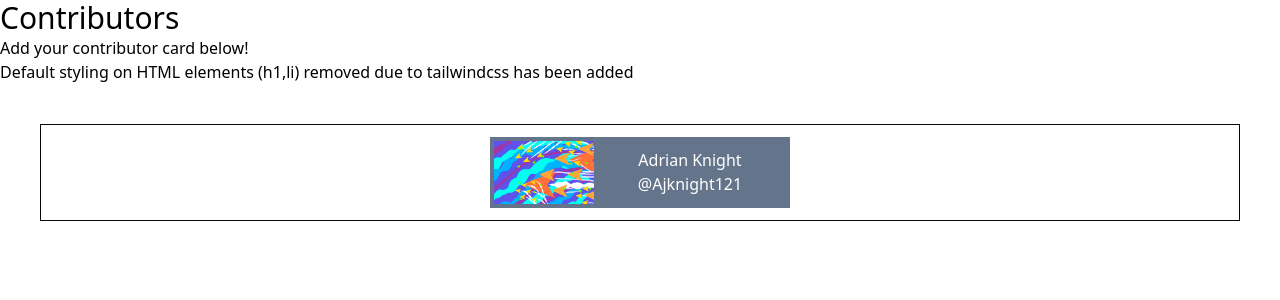
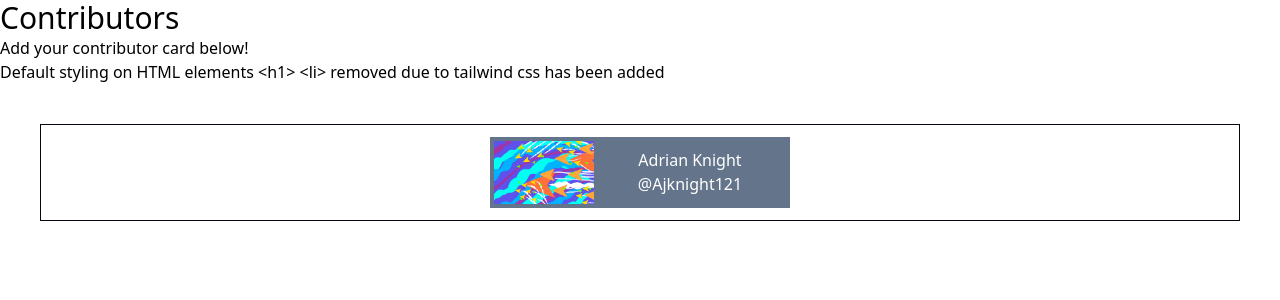
Before and after one commit to acm-uic/WebMinigames, a React (Vite) app in the folder minigame-frontend/: page / in a window 1280 px wide. Shown: the top 300 px of the page. Built offline with nearby package versions, Linux system fonts and the light colour scheme.

Commit message:
Prepare contributors directory

```diff
--- a/minigame-frontend/src/AdrianContributor.jsx
+++ /dev/null
@@ -1,14 +0,0 @@
-import AdrianProfileImg from './Arrow Swarm trails.png'
-
-
-export function AdrianContributor() {
-  return (
-    <div className='contributor-adrian flex bg-slate-500 w-[300px] p-1'>
-        <img src={AdrianProfileImg} width={"100px"}/>
-        <div className='text-white text-center justify-center m-auto'>
-          <div>Adrian Knight</div>
-          <div>@Ajknight121</div>
-        </div>
-      </div>
-  )
-}
--- a/minigame-frontend/src/App.jsx
+++ b/minigame-frontend/src/App.jsx
@@ -1,12 +1,12 @@
 import './App.css'
-import { AdrianContributor } from './AdrianContributor'
+import { AdrianContributor } from './contributors/Contributors'
 function App() {
 
   return (
     <div>
       <h1 className='text-3xl'>Contributors</h1>
       <h4>Add your contributor card below!</h4>
-      Default styling on HTML elements (h1,li) removed due to tailwindcss has been added
+      Default styling on HTML elements {"<h1> <li>"} removed due to tailwind css has been added
       <div className='contributors m-10 p-3 gap-4 flex flex-wrap justify-center border border-solid border-gray-950'>
         <AdrianContributor />
       </div>
--- /dev/null
+++ b/minigame-frontend/src/contributors/Contributors.jsx
@@ -0,0 +1,15 @@
+import AdrianProfileImg from "../images/AdrianPFP.png";
+
+export function AdrianContributor() {
+  return (
+    <div className="contributor-adrian flex bg-slate-500 w-[300px] p-1">
+      <img src={AdrianProfileImg} width={"100px"} />
+      <div className="text-white text-center justify-center m-auto">
+        <div>Adrian Knight</div>
+        <div>@Ajknight121</div>
+      </div>
+    </div>
+  );
+}
+
+// Add your contributor card component below
```
Also changed, not shown: minigame-frontend/src/contributors/style.css (added), minigame-frontend/src/images/AdrianPFP.png (renamed from minigame-frontend/src/Arrow Swarm trails.png), 1 other file (tests, documents, lock files or other folders).
